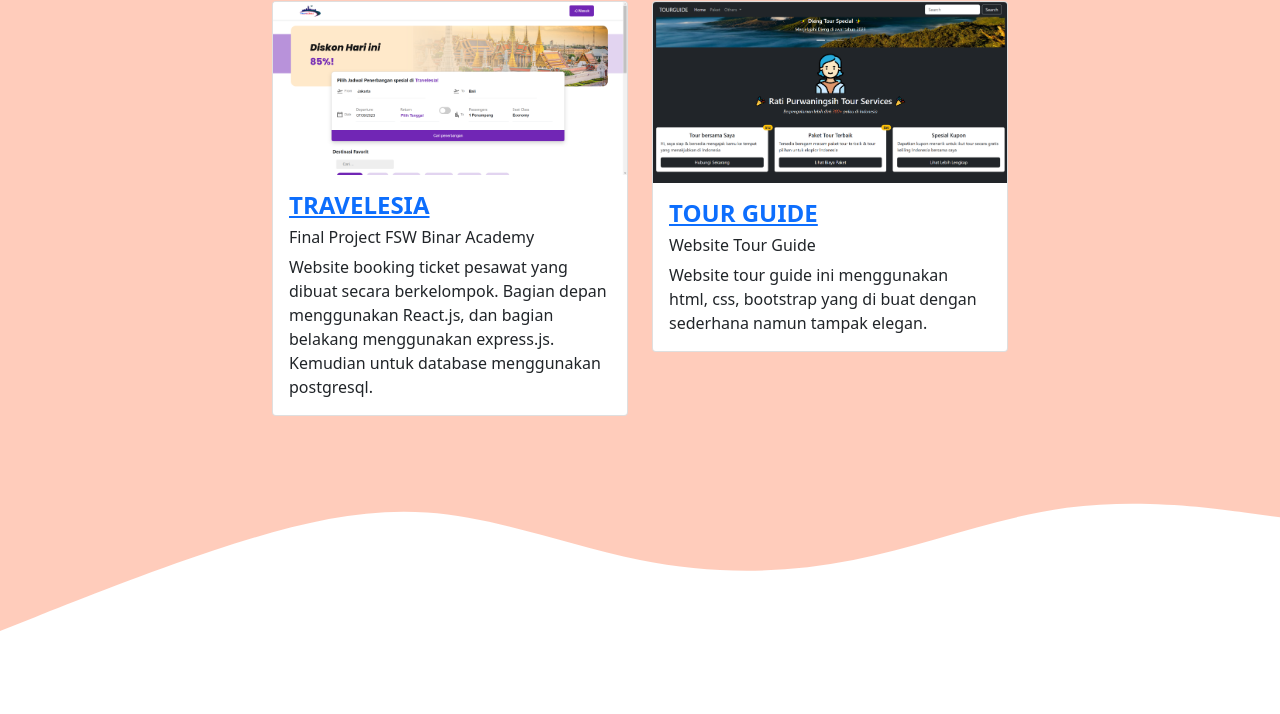
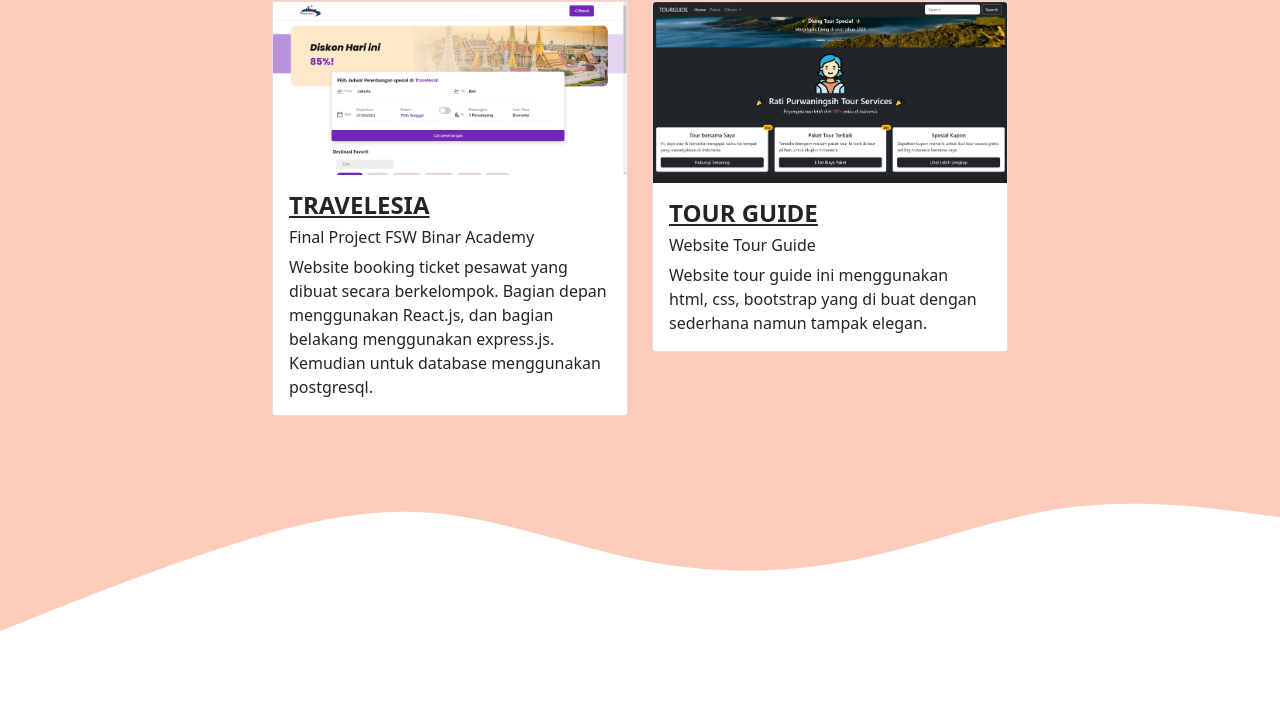
Before and after one commit to ratipurwaningsih/ratipurwaningsih.github.io, a plain HTML site: page index.html in a window 1280 px wide. Shown: the part 1674-2388 px from the top of the page. Drawn offline with nearby package versions, Linux system fonts and the light colour scheme.

Commit message:
repair index

```diff
--- a/index.html
+++ b/index.html
@@ -104,7 +104,7 @@
             <div class="card">
               <img src="img/projects/travelesia.png" class="card-img-top" alt="Project1" />
               <div class="card-body">
-                <h4 class="fw-bold"><a href="https://github.com/Final-Project-C7">TRAVELESIA</a></h4>
+                <h4><a class="text-dark fw-bold" href="https://github.com/Final-Project-C7">TRAVELESIA</a></h4>
                 <h6>Final Project FSW Binar Academy</h6>
                 <p class="card-text">Website booking ticket pesawat yang dibuat secara berkelompok. Bagian depan menggunakan React.js, dan bagian belakang menggunakan express.js. Kemudian untuk database menggunakan postgresql.</p>
               </div>
@@ -114,7 +114,7 @@
             <div class="card">
               <img src="img/projects/TourGuide_web.png" class="card-img-top" alt="Project2" />
               <div class="card-body">
-                <h4 class="fw-bold"><a href="https://github.com/ratipurwaningsih/Tour-Guide">TOUR GUIDE</a></h4>
+                <h4><a class="text-dark fw-bold" href="https://github.com/ratipurwaningsih/Tour-Guide">TOUR GUIDE</a></h4>
                 <h6>Website Tour Guide</h6>
                 <p class="card-text">Website tour guide ini menggunakan html, css, bootstrap yang di buat dengan sederhana namun tampak elegan.</p>
               </div>
```
